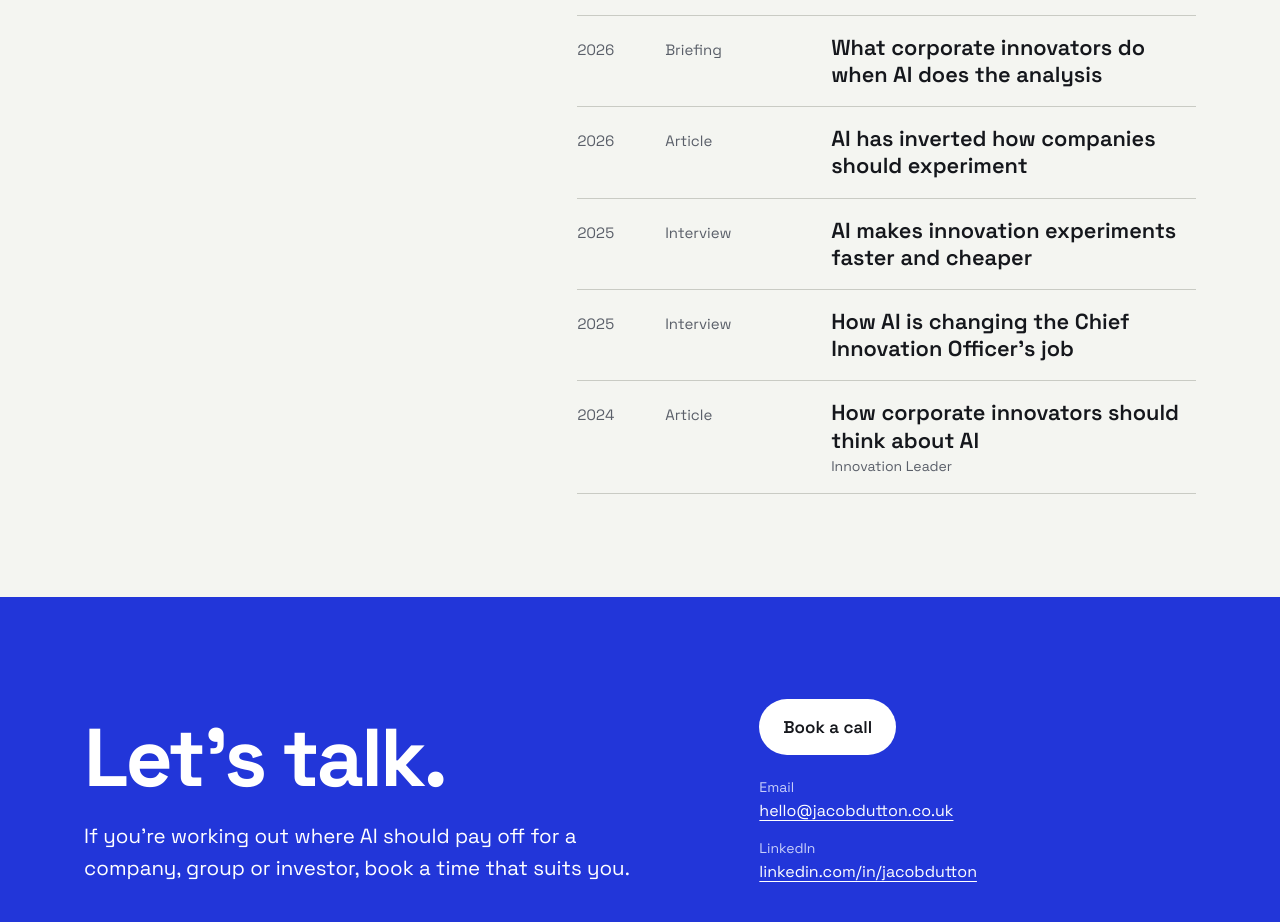
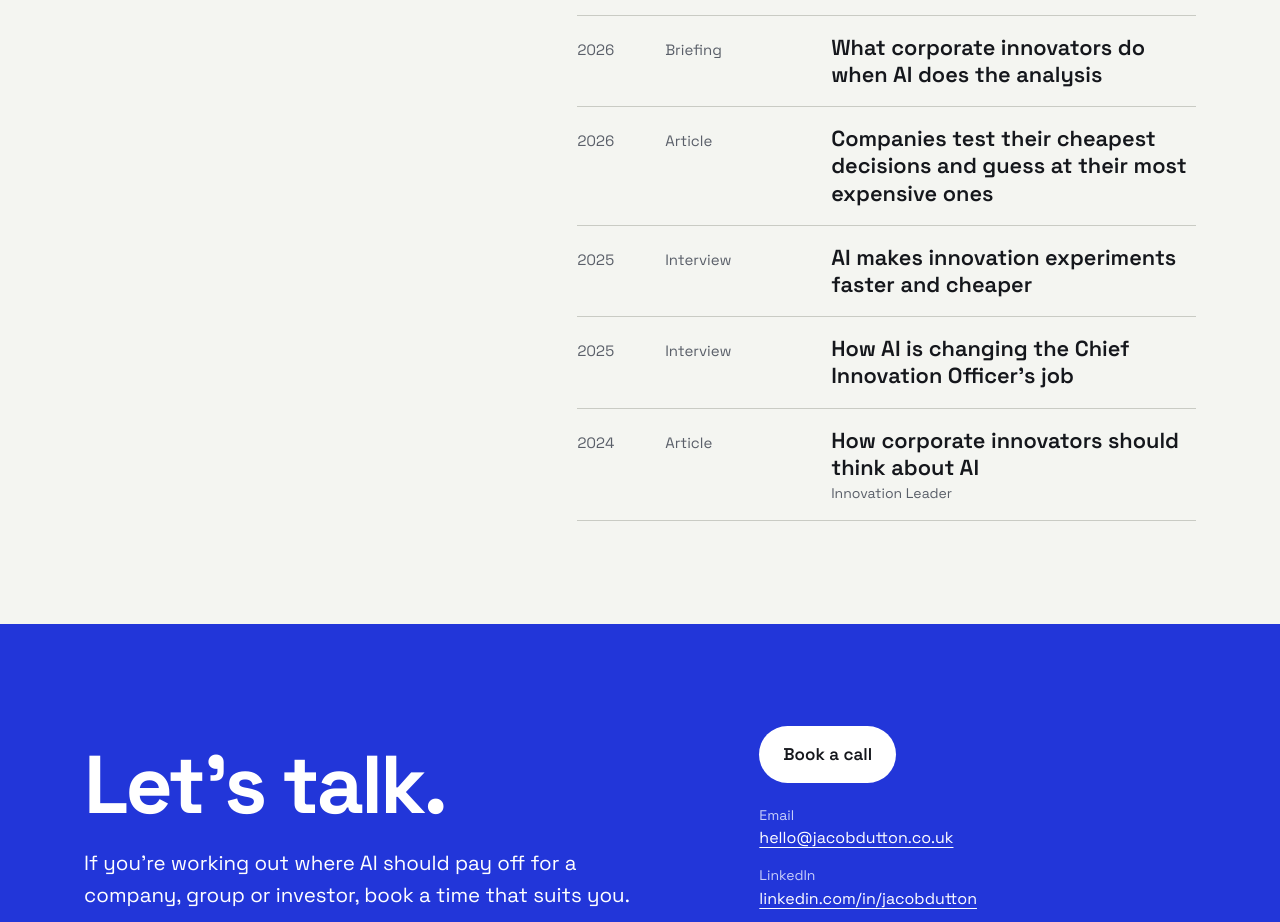
Before and after one commit to jacobduttonuk/jacobdutton.co.uk, a plain HTML site: page _src/index.src.html in a window 1280 px wide. Shown: the part 10523-11445 px from the top of the page. Drawn offline with Linux system fonts and the light colour scheme.

Commit message:
Retitle experimentation article to match Substack
Co-Authored-By: Claude Fable 5.2 <noreply@anthropic.com>
Claude-Session: https://claude.ai/code/session_01JgVa1HCd2fkMXPco3sQCph

```diff
--- a/_src/index.src.html
+++ b/_src/index.src.html
@@ -817,7 +817,7 @@ section{padding:clamp(56px,8vw,112px) 0}
       <a class="post" data-kind="writing" href="https://jacobdutton.substack.com/p/ai-lets-investors-run-innovation"><span class="y num">2026</span><span class="k">Article</span><span class="t">AI lets investors run innovation as one portfolio, not twenty separate ones</span></a>
       <a class="post" data-kind="talk" href="https://innovationroundtable.com/summit/"><span class="y num">2026</span><span class="k">Talk</span><span class="t">AI changes what corporate innovators are for <small>Innovation Roundtable Summit, Copenhagen</small></span></a>
       <a class="post" data-kind="writing" href="https://newcorporateinnovator.aucctus.com/?utm_source=jacobdutton.co.uk&amp;utm_medium=website&amp;utm_campaign=nci"><span class="y num">2026</span><span class="k">Briefing</span><span class="t">What corporate innovators do when AI does the analysis</span></a>
-      <a class="post" data-kind="writing" href="https://jacobdutton.substack.com/p/the-experimentation-inversion"><span class="y num">2026</span><span class="k">Article</span><span class="t">AI has inverted how companies should experiment</span></a>
+      <a class="post" data-kind="writing" href="https://jacobdutton.substack.com/p/the-experimentation-inversion"><span class="y num">2026</span><span class="k">Article</span><span class="t">Companies test their cheapest decisions and guess at their most expensive ones</span></a>
       <a class="post" data-kind="talk" href="https://www.youtube.com/watch?v=lXW4S4bMOVk"><span class="y num">2025</span><span class="k">Interview</span><span class="t">AI makes innovation experiments faster and cheaper</span></a>
       <a class="post" data-kind="talk" href="https://youtu.be/yMrx7n6AyVM"><span class="y num">2025</span><span class="k">Interview</span><span class="t">How AI is changing the Chief Innovation Officer’s job</span></a>
       <a class="post" data-kind="writing" href="https://www.innovationleader.com/thought-leadership/how-corporate-innovators-should-think-about-ai/"><span class="y num">2024</span><span class="k">Article</span><span class="t">How corporate innovators should think about AI <small>Innovation Leader</small></span></a>
```
Also changed, not shown: index.html (+2 -2 lines), llms.txt.
